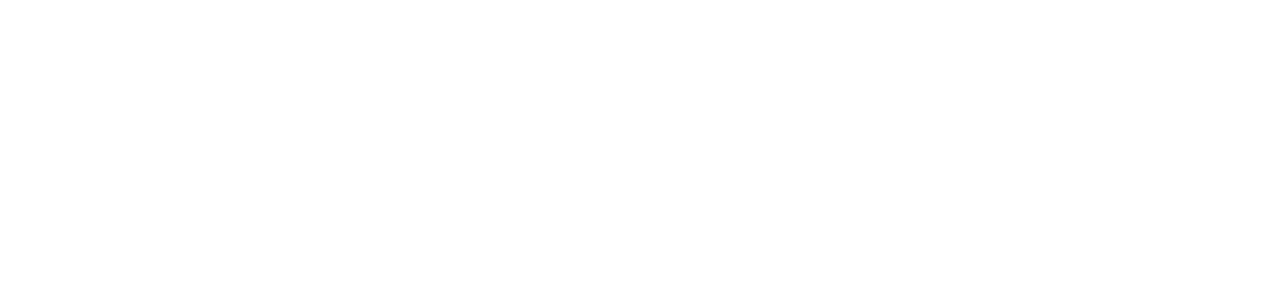
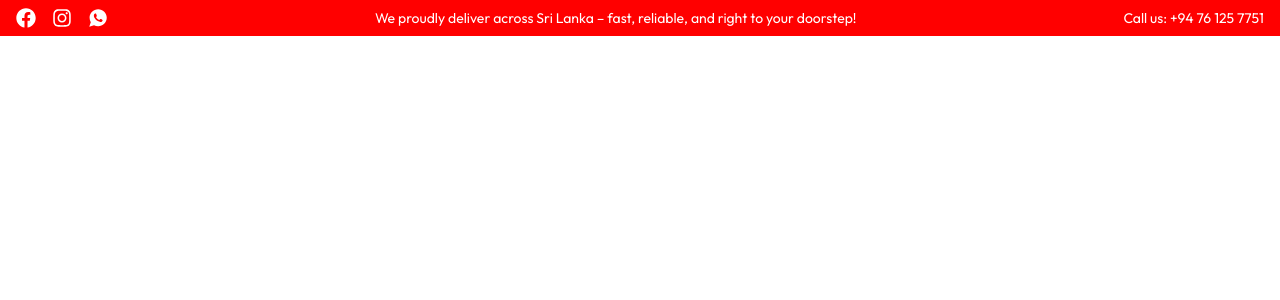
Before and after one commit to asjadahamed77/AjjiyooEcom, a React (Vite) app in the folder client/: page / in a window 1280 px wide. Shown: the top 300 px of the page. Built offline with nearby package versions, Linux system fonts and the light colour scheme.

Commit message:
Completed Topbar component

```diff
--- a/client/index.html
+++ b/client/index.html
@@ -3,9 +3,10 @@
   <head>
     <meta charset="UTF-8" />
     <link rel="icon" type="image/svg+xml" href="/vite.svg" />
+
     <link rel="preconnect" href="https://fonts.googleapis.com">
-<link rel="preconnect" href="https://fonts.gstatic.com" crossorigin>
-<link href="https://fonts.googleapis.com/css2?family=Inter:ital,opsz,wght@0,14..32,100..900;1,14..32,100..900&display=swap" rel="stylesheet">
+    <link rel="preconnect" href="https://fonts.gstatic.com" crossorigin>
+    <link href="https://fonts.googleapis.com/css2?family=Outfit:wght@100..900&display=swap" rel="stylesheet">
     <meta name="viewport" content="width=device-width, initial-scale=1.0" />
     <title>Vite + React</title>
   </head>
--- a/client/src/App.jsx
+++ b/client/src/App.jsx
@@ -1,6 +1,12 @@
+import { BrowserRouter, Route, Routes } from 'react-router-dom'
+import UserLayout from './components/layout/UserLayout';
 function App() {
   return <>
-
+  <BrowserRouter>
+  <Routes>
+    <Route path='/' element={<UserLayout />} />
+  </Routes>
+  </BrowserRouter>
   </>;
 }
 
--- /dev/null
+++ b/client/src/components/common/Header.jsx
@@ -0,0 +1,12 @@
+import React from 'react'
+import TopBar from '../layout/TopBar'
+
+const Header = () => {
+  return (
+    <div>
+      <TopBar />
+    </div>
+  )
+}
+
+export default Header
--- /dev/null
+++ b/client/src/components/layout/AdminLayout.jsx
@@ -0,0 +1,11 @@
+import React from 'react'
+
+const AdminLayout = () => {
+  return (
+    <div>
+
+    </div>
+  )
+}
+
+export default AdminLayout
--- /dev/null
+++ b/client/src/components/layout/TopBar.jsx
@@ -0,0 +1,34 @@
+import React from 'react'
+import { FaFacebook } from "react-icons/fa";
+import { FaInstagram } from "react-icons/fa";
+import { IoLogoWhatsapp } from "react-icons/io";
+
+const TopBar = () => {
+  return (
+    <div className='bg-[var(--mainColor)]  text-white py-2' >
+      <div className=' mx-4 flex items-center justify-center lg:justify-between'>
+        <div className='hidden lg:flex items-center gap-4'>
+            <a href="" className='hover:text-gray-300'>
+                <FaFacebook className='h-5 w-5'/>
+            </a>
+            <a href="" className='hover:text-gray-300'>
+                <FaInstagram className='h-5 w-5'/>
+            </a>
+            <a href="" className='hover:text-gray-300'>
+                <IoLogoWhatsapp className='h-5 w-5'/>
+            </a>
+        </div>
+        <div className='text-xs lg:text-sm text-center'>
+            <span>We proudly deliver across Sri Lanka – fast, reliable, and right to your doorstep!</span>
+        </div>
+        <div className='hidden lg:block text-sm text-center hover:text-gray-300'>
+        <a href="tel: +94761257751">
+            <span>Call us: +94 76 125 7751</span>
+        </a>
+        </div>
+      </div>
+    </div>
+  )
+}
+
+export default TopBar
--- /dev/null
+++ b/client/src/components/layout/UserLayout.jsx
@@ -0,0 +1,12 @@
+import React from 'react'
+import Header from '../common/Header'
+
+const UserLayout = () => {
+  return (
+    <div>
+      <Header />
+    </div>
+  )
+}
+
+export default UserLayout
--- a/client/src/index.css
+++ b/client/src/index.css
@@ -1,9 +1,13 @@
 @import "tailwindcss";
+@tailwind base;
+@tailwind components;
+@tailwind utilities;
+
 
 
 #root{
-  font-family: "Inter", sans-serif;
+  font-family: "Outfit", sans-serif;
   font-optical-sizing: auto;
   font-style: normal;
-
+  --mainColor: #FF0000
 }
--- a/client/tailwind.config.js
+++ b/client/tailwind.config.js
@@ -5,7 +5,13 @@
     "./src/**/*.{js,ts,jsx,tsx}",
   ],
   theme: {
-      extend: {},
+    extend: {
+      colors: {
+        mainColor: "#a31d1d",
       },
-    plugins: [],
+    },
+  },
+  plugins: [
+
+  ],
 }
```
Lines whose indentation alone changed are shown as unchanged.
